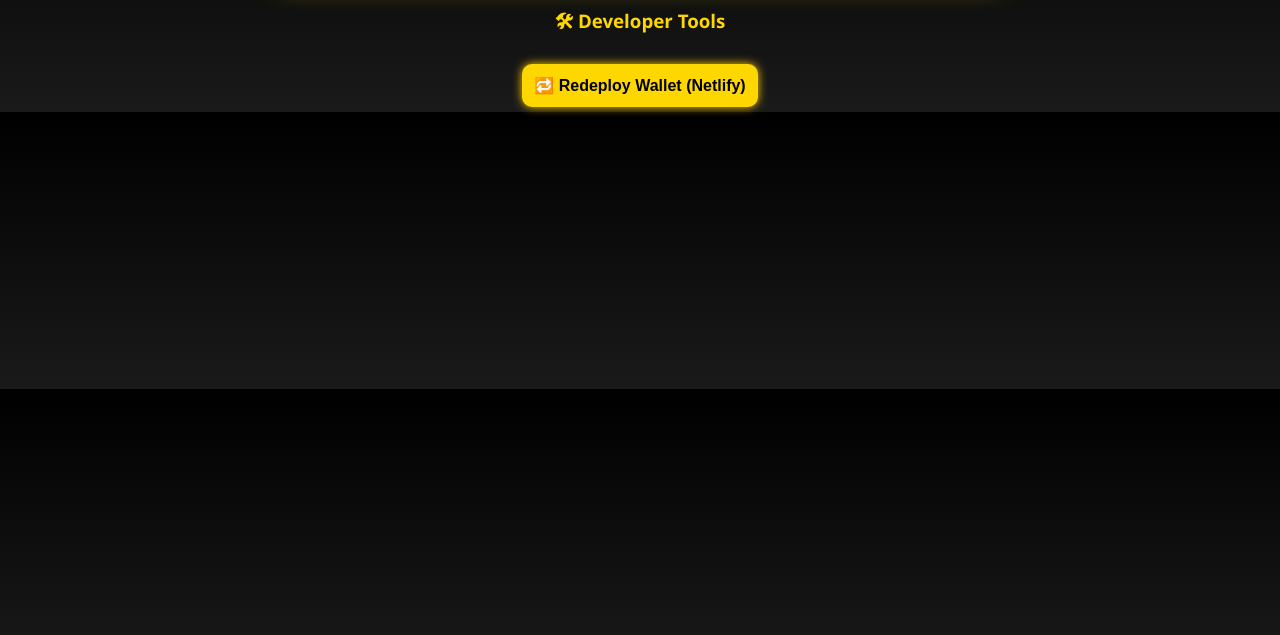
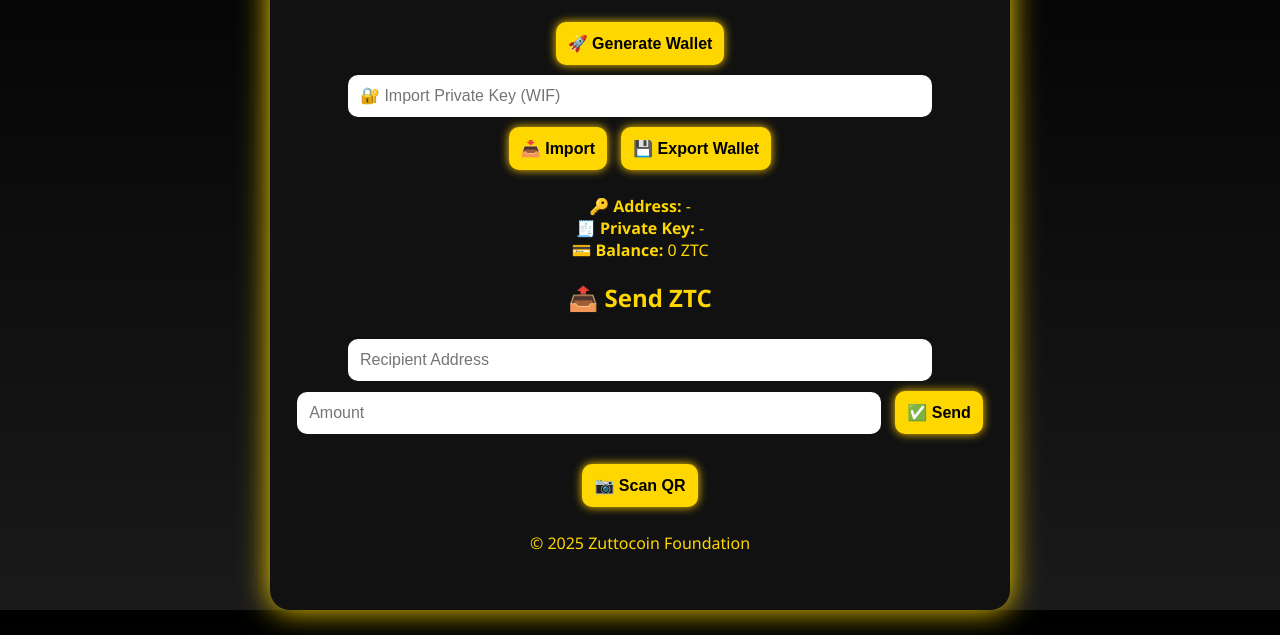
Before and after one commit to zuttorepo/ZuttoDev, a plain HTML site: page index.html in a window 1280 px wide. Shown: the part 165-800 px from the top of the page. Drawn offline with nearby package versions, Linux system fonts and the light colour scheme.

Commit message:
Update index.html
Signed-off-by: zuttorepo <walletzuttocoin@gmail.com>

```diff
--- a/index.html
+++ b/index.html
@@ -1,4 +1,3 @@
-
 <!DOCTYPE html>
 <html lang="en">
 <head>
@@ -6,27 +5,47 @@
   <meta name="viewport" content="width=device-width, initial-scale=1.0" />
   <title>ZuttoWallet ZTC</title>
   <link rel="stylesheet" href="style.css" />
+  <script src="https://unpkg.com/html5-qrcode"></script>
+  <script src="https://cdn.jsdelivr.net/npm/bitcoinjs-lib@6.1.0/bitcoinjs-lib.min.js"></script>
+  <script src="https://cdnjs.cloudflare.com/ajax/libs/crypto-js/4.1.1/crypto-js.min.js"></script>
 </head>
 <body>
   <div class="wallet-container">
     <header class="wallet-header">
+      <img src="logo.png" alt="Zuttocoin Logo" class="wallet-logo" />
       <h1>ZuttoWallet <span>ZTC</span></h1>
+      <p class="tagline">💰 Your Golden Gateway to Zuttocoin</p>
     </header>
-    <!-- Konten lainnya -->
+
+    <section class="wallet-controls">
+      <button onclick="generateWallet()">🚀 Generate Wallet</button>
+      <input type="text" id="importKey" placeholder="🔐 Import Private Key (WIF)">
+      <button onclick="importPrivateKey()">📥 Import</button>
+      <button onclick="exportWallet()">💾 Export Wallet</button>
+    </section>
+
+    <section class="wallet-info">
+      <div><strong>🔑 Address:</strong> <span id="ztcAddress">-</span></div>
+      <div><strong>🧾 Private Key:</strong> <span id="ztcPrivate">-</span></div>
+      <div><strong>💳 Balance:</strong> <span id="ztcBalance">0 ZTC</span></div>
+    </section>
+
+    <section class="wallet-send">
+      <h2>📤 Send ZTC</h2>
+      <input type="text" id="toAddress" placeholder="Recipient Address">
+      <input type="number" id="amount" placeholder="Amount">
+      <button onclick="sendZTC()">✅ Send</button>
+    </section>
+
+    <video id="qr-video" width="300" style="margin-top: 15px; display:none;"></video>
+    <button onclick="startQRScan()">📷 Scan QR</button>
+    <div id="qrcode" style="margin-top: 20px;"></div>
+
+    <footer>
+      <p>&copy; 2025 Zuttocoin Foundation</p>
+    </footer>
   </div>
 
-<section class="wallet-redeploy" style="margin-top: 30px; text-align: center;">
-  <h3>🛠 Developer Tools</h3>
-  <button onclick="triggerDeploy()">🔁 Redeploy Wallet (Netlify)</button>
-</section>
-
-<script>
-function triggerDeploy() {
-  fetch("https://api.netlify.com/build_hooks/68679e5558653989f6740779", { method: "POST" })
-    .then(() => alert("🚀 Deploy triggered via Build Hook!"))
-    .catch(() => alert("❌ Failed to trigger deploy."));
-}
-</script>
+  <script src="wallet.js"></script>
 </body>
-
 </html>
```
